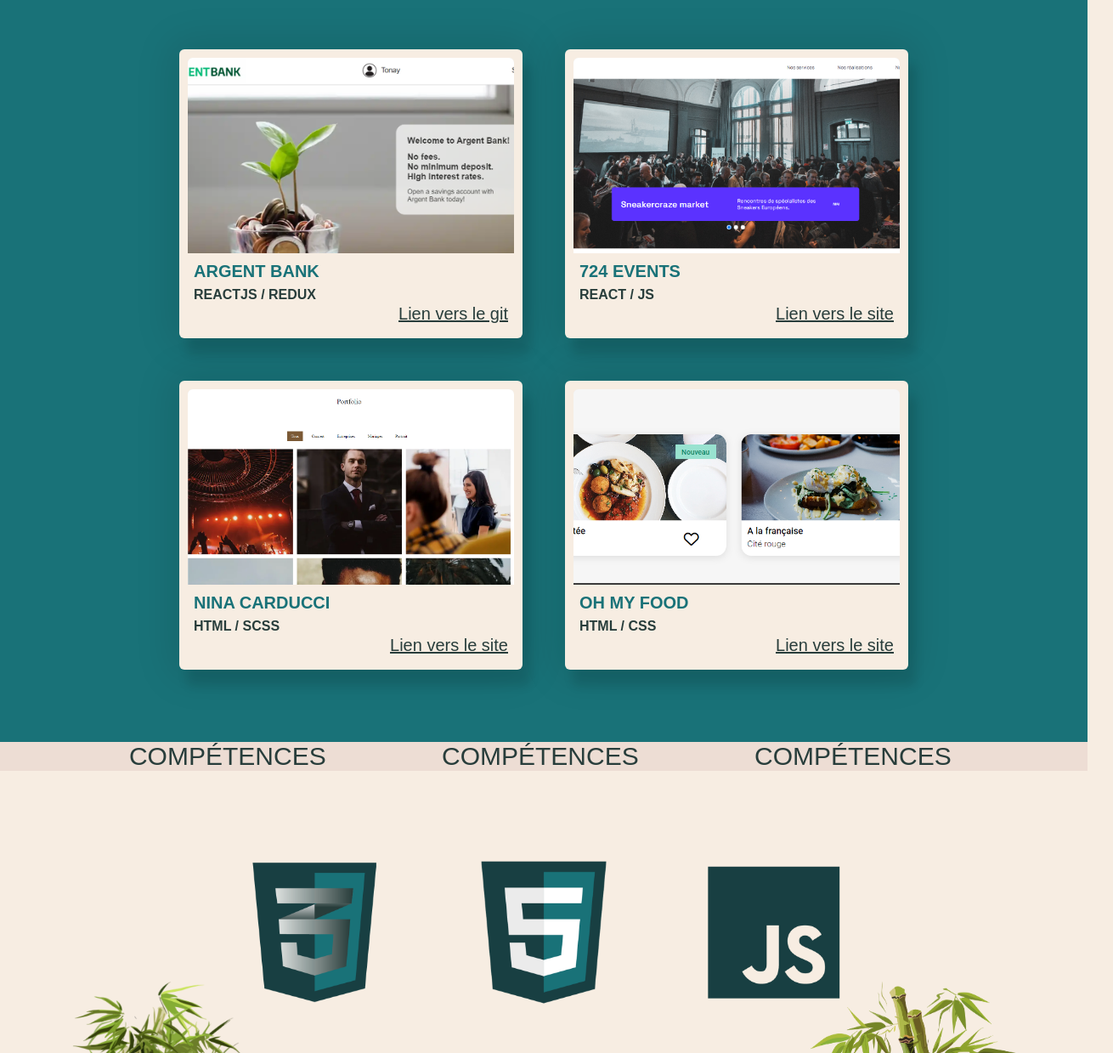
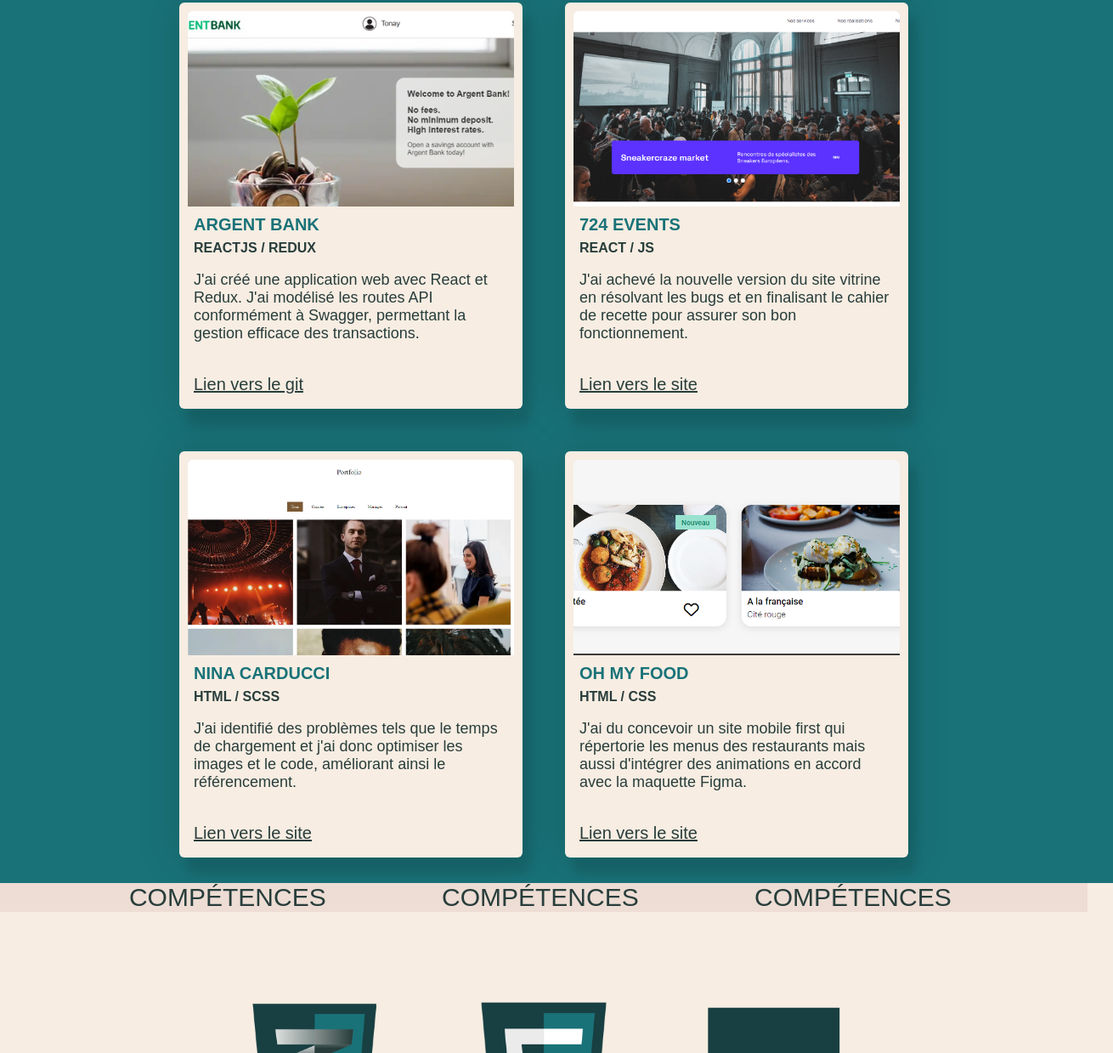
Before and after one commit to Lauranatr/portfolio2, a website: page index.html in a window 1280 px wide. Shown: the part 1085-2324 px from the top of the page at 85% size, 1310 px wide, since content can reach past the window. Drawn offline with Linux system fonts and the light colour scheme; a web font is replaced by a local one.

Commit message:
ajout descriptions projets

```diff
--- a/assets/style.scss
+++ b/assets/style.scss
@@ -15,7 +15,6 @@
 }
 
 h2 {
-  font-family: "neulis-cursive", sans-serif;
   font-weight: 400;
   font-style: normal;
   color: #f5cac3;
@@ -365,7 +364,8 @@
   background-color: #197278;
   display: flex;
   flex-direction: column;
-  height: 900px;
+  height: 100%;
+  padding: 30px;
   width: 100%;
   gap: 50px;
   justify-content: center;
@@ -426,11 +426,14 @@
 
 .heading {
   display: flex;
-  flex-direction: row;
+  flex-direction: column;
   justify-content: space-between;
   font-weight: 600;
   color: #283d3b;
   padding: 7px;
+  p{
+    color: #283d3b;
+  }
 }
 
 .heading:hover {
@@ -443,6 +446,8 @@
   font-size: 20px;
   padding-top: 20px;
 }
+
+
 
 .name {
   font-weight: 600;
--- a/index.html
+++ b/index.html
@@ -71,6 +71,9 @@
                 <img class="card-image" src="./assets/images/argantbankimg.png" alt="argantbank">
                 <div class="category"> Argent Bank </div>
                 <div class="heading"> REACTJS / REDUX
+                  <p>
+                    J'ai créé une application web avec React et Redux. J'ai modélisé les routes API conformément à Swagger, permettant la gestion efficace des transactions.
+                  </p>
                     <a class="author" href="https://github.com/Lauranatr/Projet_11" target="_blank" rel="noopener">Lien vers le git</a>
                 </div>
             </div>
@@ -78,6 +81,9 @@
                 <img class="card-image" src="./assets/images/eventsimg.png" alt="events">
                 <div class="category"> 724 EVENTS </div>
                 <div class="heading"> REACT / JS
+                  <p>
+                    J'ai achevé la nouvelle version du site vitrine en résolvant les bugs et en finalisant le cahier de recette pour assurer son bon fonctionnement.
+                  </p>
                     <a class="author" href="https://stupendous-tartufo-e83fbd.netlify.app" target="_blank" rel="noopener">Lien vers le site</a>
                 </div>
             </div>
@@ -87,6 +93,9 @@
                 <img class="card-image" src="./assets/images/ninaimg.png" alt="nina">
                 <div class="category"> Nina Carducci </div>
                 <div class="heading"> HTML / SCSS
+                  <p>
+                    J'ai identifié des problèmes tels que le temps de chargement et j'ai donc optimiser les images et le code, améliorant ainsi le référencement.
+                  </p>
                     <a class="author" href="https://clinquant-druid-14aa95.netlify.app" target="_blank" rel="noopener">Lien vers le site</a>
                 </div>
             </div>
@@ -94,6 +103,9 @@
                 <img class="card-image" src="/assets/images/ohmyfoodimg.png" alt="ohmyfood">
                 <div class="category"> Oh My Food </div>
                 <div class="heading"> HTML / CSS
+                  <p>
+                    J'ai du concevoir un site mobile first qui répertorie les menus des restaurants mais aussi d'intégrer des animations en accord avec la maquette Figma.
+                  </p>
                     <a class="author" href="https://elegant-treacle-868500.netlify.app" target="_blank" rel="noopener">Lien vers le site</a>
                 </div>
             </div>
```
Also changed, not shown: assets/style.css, 1 other file.
